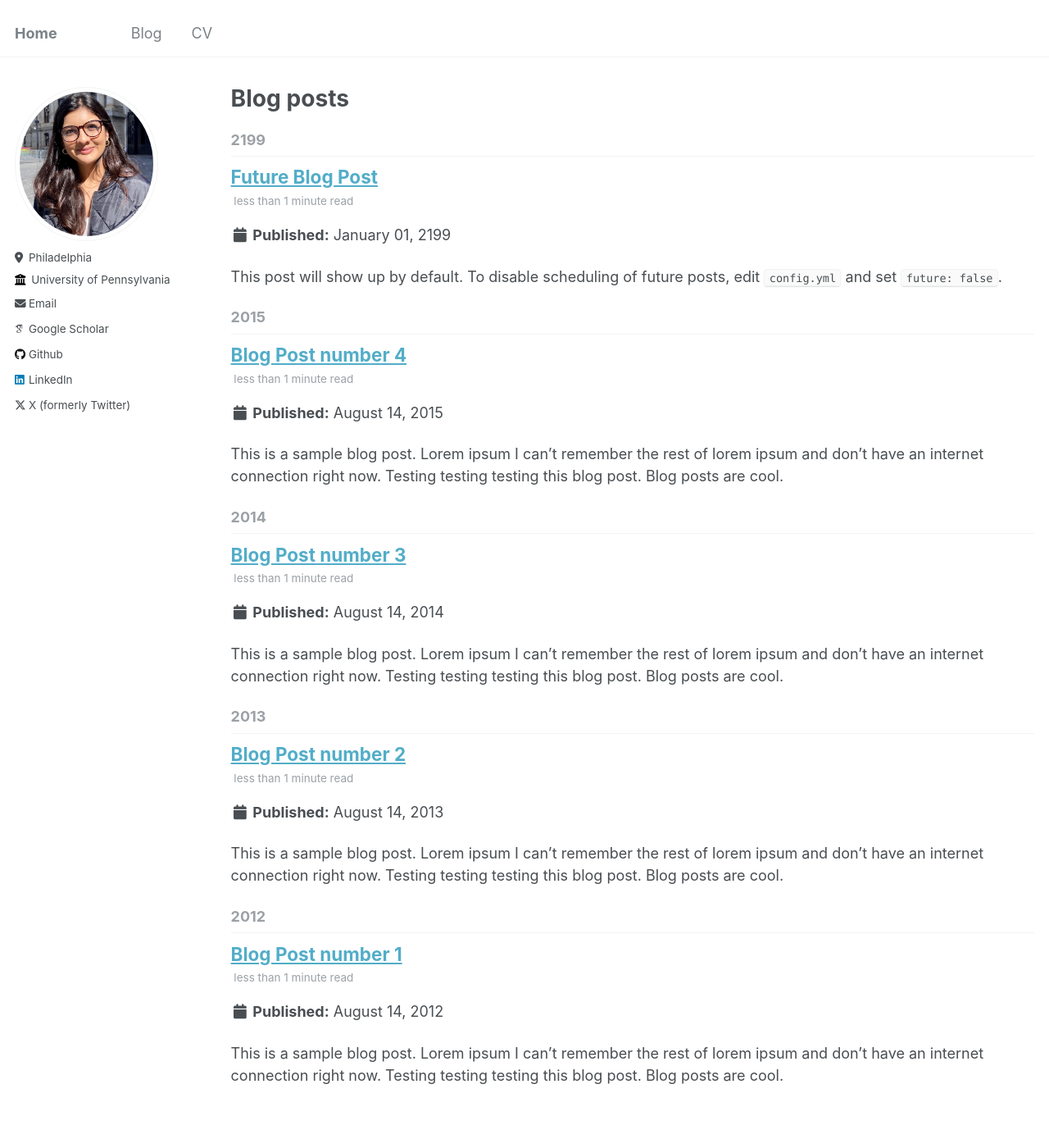
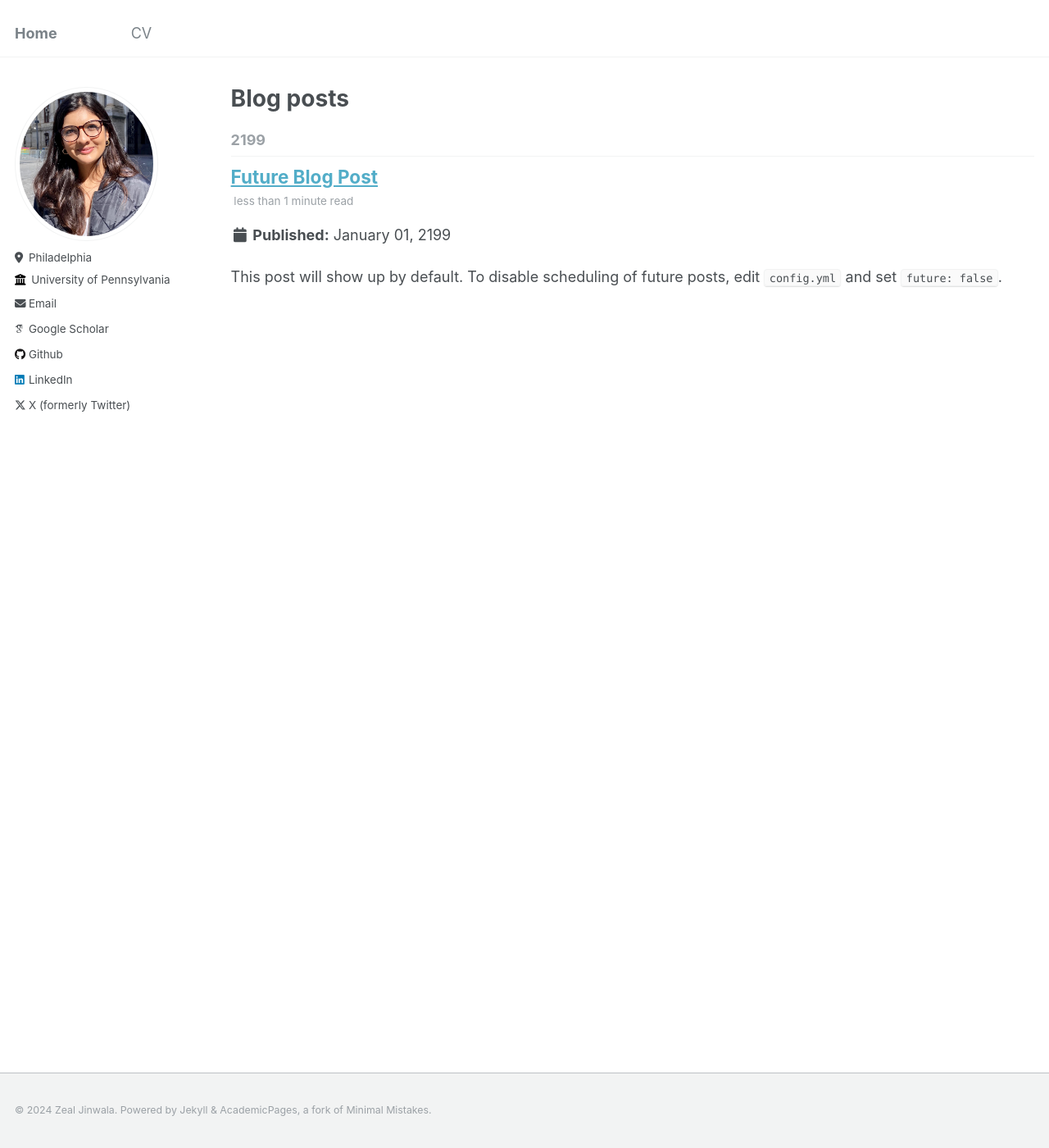
Before and after one commit to zealjinwala/zealjinwala.github.io, a Jekyll site: the page built from _pages/year-archive.html, in a window 1280 px wide and 1400 px high. Shown: the whole window at 82% size. Built offline with Jekyll 4.4.1, drawn with Linux system fonts in a browser that asks for light colours; some web fonts are replaced.

Commit message:
removing blog posts:

```diff
--- a/_data/navigation.yml
+++ b/_data/navigation.yml
@@ -4,8 +4,8 @@
   # - title: "Publications"
   #   url: /publications/
 
-  - title: "Blog"
-    url: /year-archive/
+  # - title: "Blog"
+  #   url: /year-archive/
 
   - title: "CV"
     url: /files/ZealJinwala_CV.pdf
--- a/_posts/2012-08-14-blog-post-1.md
+++ /dev/null
@@ -1,20 +0,0 @@
----
-title: 'Blog Post number 1'
-date: 2012-08-14
-permalink: /posts/2012/08/blog-post-1/
-tags:
-  - cool posts
-  - category1
-  - category2
----
-
-This is a sample blog post. Lorem ipsum I can't remember the rest of lorem ipsum and don't have an internet connection right now. Testing testing testing this blog post. Blog posts are cool.
-
-Headings are cool
-======
-
-You can have many headings
-======
-
-Aren't headings cool?
-------
--- a/_posts/2013-08-14-blog-post-2.md
+++ /dev/null
@@ -1,20 +0,0 @@
----
-title: 'Blog Post number 2'
-date: 2013-08-14
-permalink: /posts/2013/08/blog-post-2/
-tags:
-  - cool posts
-  - category1
-  - category2
----
-
-This is a sample blog post. Lorem ipsum I can't remember the rest of lorem ipsum and don't have an internet connection right now. Testing testing testing this blog post. Blog posts are cool.
-
-Headings are cool
-======
-
-You can have many headings
-======
-
-Aren't headings cool?
-------
--- a/_posts/2014-08-14-blog-post-3.md
+++ /dev/null
@@ -1,20 +0,0 @@
----
-title: 'Blog Post number 3'
-date: 2014-08-14
-permalink: /posts/2014/08/blog-post-3/
-tags:
-  - cool posts
-  - category1
-  - category2
----
-
-This is a sample blog post. Lorem ipsum I can't remember the rest of lorem ipsum and don't have an internet connection right now. Testing testing testing this blog post. Blog posts are cool.
-
-Headings are cool
-======
-
-You can have many headings
-======
-
-Aren't headings cool?
-------
```
Also changed, not shown: _posts/2015-08-14-blog-post-4.md (deleted, +0 -20 lines).
